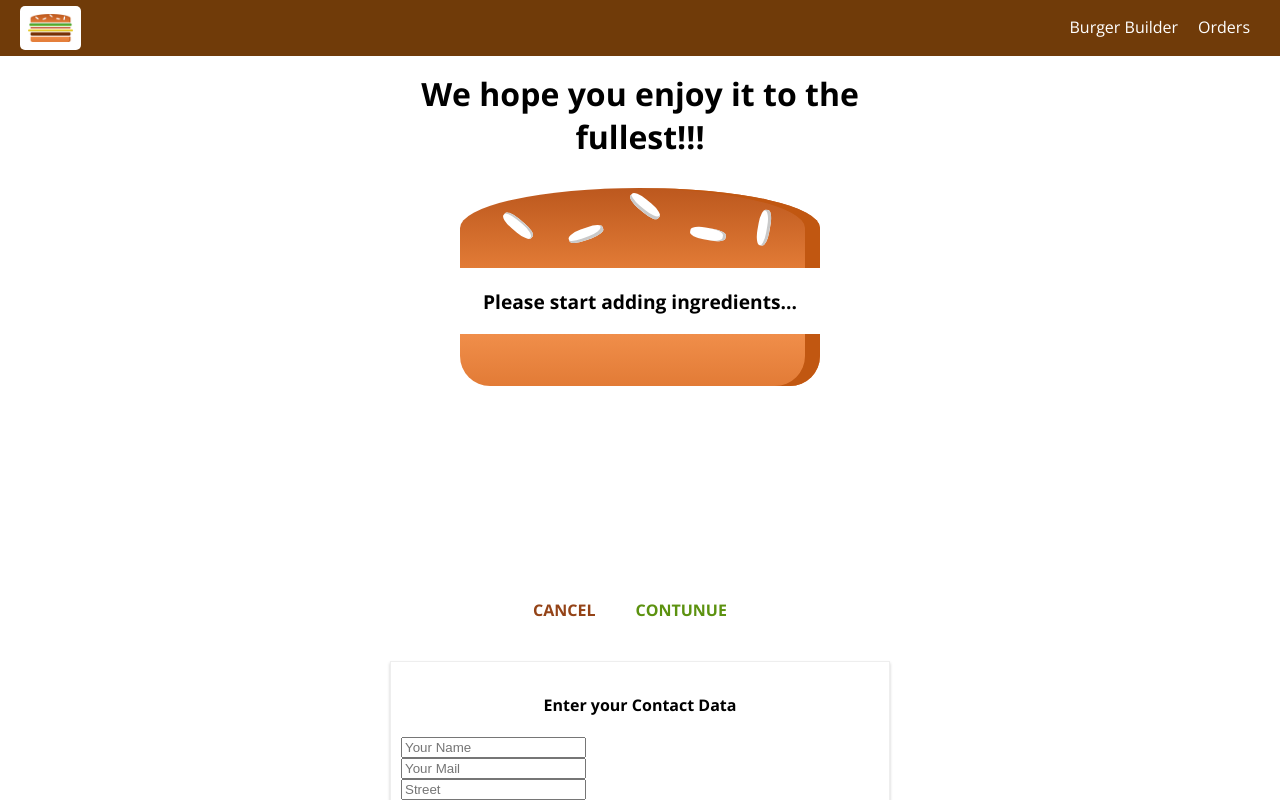
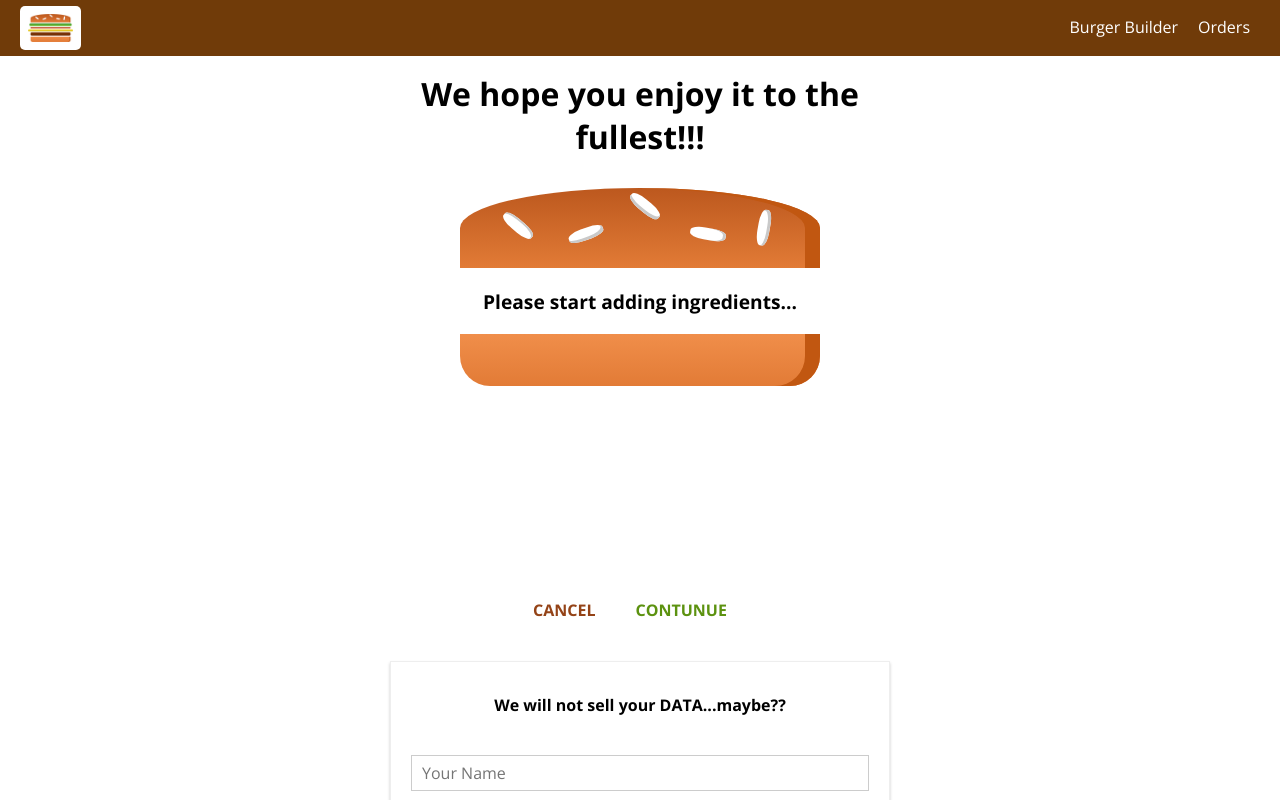
Before and after one commit to goodis86/Burger-Builder, a React app: page /checkout in a window 1280 px wide. Both pictures are taken after a click on the button "CONTUNUE". Shown: the top 800 px of the page. Built offline with nearby package versions, Linux system fonts and the light colour scheme.

Commit message:
Dynamic Form and Form Validation ADDED!!

```diff
--- a/src/components/UI/Button/Button.css
+++ b/src/components/UI/Button/Button.css
@@ -22,3 +22,7 @@
 .Danger {
     color: #944317;
 }
+.Button:disabled {
+    color: grey;
+    cursor: not-allowed;
+}
--- a/src/components/UI/Button/Button.js
+++ b/src/components/UI/Button/Button.js
@@ -5,8 +5,10 @@ import classes from './Button.css'
 const button = (props) => (
 
     <button
+    disabled = {props.disabled}
     className = {[classes.Button, classes[props.btnType]].join(' ')}
-    onClick = {props.clicked}>
+    onClick = {props.clicked}
+    >
         {props.children}
 
     </button>
--- a/src/components/UI/Input/Input.css
+++ b/src/components/UI/Input/Input.css
@@ -18,9 +18,15 @@
     background-color: white;
     font: inherit;
     padding: 6px 10px;
+    box-sizing: border-box;
 }
 
-.InputElement :focus {
+.InputElement:focus {
     outline: none;
     background-color: #ccc;
 }
+
+.Invalid {
+    border: 1px solid red;
+    background-color: salmon;
+}
--- a/src/components/UI/Input/Input.js
+++ b/src/components/UI/Input/Input.js
@@ -1,15 +1,51 @@
 import React from 'react';
 import classes from './Input.css'
 
-const input = (props) => {
+const Input = (props) => {
     let inputElement = null;
+    const inputClasses = [classes.InputElement];
 
-    switch(props.inputType) {
-        case('input') :  inputElement = <input className = {classes.InputElement}{...props}/>
+    if(props.invalid && props.shouldValidate && props.touched) {
+        inputClasses.push(classes.Invalid)
+    }
+
+    switch(props.elementType) {
+
+        case('input') :  inputElement = <input
+        className = {inputClasses.join(' ')}
+        {...props.elementConfig}
+        value={props.value}
+        onChange = {props.changed}/>
         break;
-        case('textarea') : inputElement = <textarea className = {classes.InputElement}{...props}/>
+
+        case('textarea') :
+        inputElement = <textarea
+        className = {inputClasses.join(' ')}
+        {...props.elementConfig}
+        value={props.value}
+        onChange = {props.changed}/>
         break;
-        default: inputElement = <input className = {classes.InputElement}{...props}/>
+
+        case('select') :
+        inputElement = (
+            <select
+                className = {inputClasses.join(' ')}
+                value={props.value}
+                onChange = {props.changed}>
+                {props.elementConfig.options.map(option => (
+                    <option key = {option.value} value = {option.value}>
+                        {option.displayValue}
+                    </option>
+                ))}
+            </select>
+        );
+        break;
+
+        default: inputElement = <input
+        className = {inputClasses.join(' ')}
+        {...props.elementConfig}
+        value={props.value}
+        onChange = {props.changed}/>
     }
 
     return (
@@ -21,4 +57,4 @@ const input = (props) => {
 }
 
 
-export default input;
+export default Input;
--- a/src/containers/Checkout/ContactData/ContactData.css
+++ b/src/containers/Checkout/ContactData/ContactData.css
@@ -9,9 +9,7 @@
 
 }
 
-.Input {
-  display: block;
-}
+
 
 @media (min-width: 600px) {
   .ContactData {
--- a/src/containers/Checkout/ContactData/ContactData.js
+++ b/src/containers/Checkout/ContactData/ContactData.js
@@ -3,36 +3,111 @@ import Button from '../../../components/UI/Button/Button';
 import classes from './ContactData.css'
 import axios from "../../../axios-orders";
 import Spinner from '../../../axios-orders';
+import Input from '../../../components/UI/Input/Input'
 //import spinner from '../../../components/UI/Spinner/Spinner';
 
 
 class ContactData extends Component {
   state = {
-      name: '',
-      email: '',
-      address: {
-          street: '',
-          postalCode: ''
+     orderForm: {
+
+            name: {
+                elementType: 'input',
+                elementConfig: {
+                    type: 'text',
+                    placeholder: 'Your Name'
+                },
+                value: '',
+                validation: {
+                    required: true
+                },
+                valid: false,
+                touched: false
+            },
+
+                street: {
+                    elementType: 'input',
+                    elementConfig: {
+                        type: 'text',
+                        placeholder: 'Street'
+                    },
+                    value: '',
+                    validation: {
+                        required: true
+                    },
+                    valid: false,
+                    touched: false
+                },
+                zipCode: {
+                    elementType: 'input',
+                    elementConfig: {
+                        type: 'text',
+                        placeholder: 'ZIP CODE'
+                    },
+                    value: '',
+                    validation: {
+                        required: true,
+                        minLength: 5,
+                        maxLength: 5
+                    },
+                    valid: false,
+                    touched: false
+                },
+                country: {
+                    elementType: 'input',
+                    elementConfig: {
+                        type: 'text',
+                        placeholder: 'Country'
+                    },
+                    value: '',
+                    validation: {
+                        required: true
+                    },
+                    valid: false,
+                    touched: false
+                },
+                email: {
+                    elementType: 'input',
+                    elementConfig: {
+                        type: 'email',
+                        placeholder: 'Your Email'
+                    },
+                    value: '',
+                    validation: {
+                        required: true
+                    },
+                    valid: false,
+                    touched: false
+                },
+                deliveryMethod: {
+                    elementType: 'select',
+                    elementConfig: {
+                       options: [
+                           {value: 'fastest', displayValue: 'Fastest'},
+                           {value: 'cheapest', displayValue: 'Cheapest'}
+                        ]
+                    },
+                    value: '',
+                    validation: {},
+                    valid: true
+                },
       },
-      loading: false
+      loading: false,
+      formIsValid: false
   }
 
   orderHandler = ( event ) => {
       event.preventDefault();
       this.setState( { loading: true } );
+      const formData = {};
+      for (let formElementIdentifier in this.state.orderForm) {
+          formData[formElementIdentifier] = this.state.orderForm[formElementIdentifier].value;
+      }
       const order = {
           ingredients: this.props.ingredients,
           price: this.props.price,
-          customer: {
-              name: 'Max Schwarzmüller',
-              address: {
-                  street: 'Teststreet 1',
-                  zipCode: '41351',
-                  country: 'Germany'
-              },
-              email: 'test@test.com'
-          },
-          deliveryMethod: 'fastest'
+          orderData: formData
+
       }
       axios.post( '/orders.json', order )
           .then( response => {
@@ -44,14 +119,69 @@ class ContactData extends Component {
           } );
   }
 
+  checkValidity(value, rules) {
+    let isValid = true;
+
+    if(rules.required) {
+            isValid = value.trim() !== '' && isValid;
+        }
+
+    if(rules.minLength) {
+        isValid = value.length >= rules.minLength && isValid
+    }
+    if(rules.maxLength) {
+        isValid = value.length <= rules.maxLength && isValid
+    }
+
+        return isValid;
+  }
+
+  inputChangedHandler = (event, inputIdentifier) => {
+        //console.log(event.target.value);
+        const updatedOrderForm = {
+            ...this.state.orderForm
+        }
+        const updatedFormElement = {
+            ...updatedOrderForm[inputIdentifier]
+        };
+        updatedFormElement.value = event.target.value;
+        updatedFormElement.valid = this.checkValidity(updatedFormElement.value, updatedFormElement.validation)
+        updatedFormElement.touched = true;
+        updatedOrderForm[inputIdentifier] = updatedFormElement;
+        //console.log(updatedFormElement);
+
+        let formIsValid = true;
+        for (let inputIdentifier in updatedOrderForm) {
+            formIsValid = updatedOrderForm[inputIdentifier].valid && formIsValid;
+        }
+        //console.log(formIsValid);
+
+        this.setState({orderForm: updatedOrderForm, formIsValid: formIsValid})
+  }
+
   render () {
+    const formElementsArray = [];
+        for (let key in this.state.orderForm) {
+            formElementsArray.push({
+                id: key,
+                config: this.state.orderForm[key]
+            })
+        }
+
       let form = (
-          <form>
-              <input className={classes.Input} type="text" name="name" placeholder="Your Name" />
-              <input className={classes.Input} type="email" name="email" placeholder="Your Mail" />
-              <input className={classes.Input} type="text" name="street" placeholder="Street" />
-              <input className={classes.Input} type="text" name="postal" placeholder="Postal Code" />
-              <Button btnType="Success" clicked={this.orderHandler}>ORDER</Button>
+          <form onSubmit = {this.orderHandler}>
+             {formElementsArray.map(formElement => (
+                 <Input
+                        key = {formElement.id}
+                        elementType = {formElement.config.elementType}
+                        elementConfig = {formElement.config.elementConfig}
+                        value = {formElement.config.value}
+                        invalid = {!formElement.config.valid}
+                        shouldValidate = {formElement.config.validation}
+                        touched = {formElement.config.touched}
+                        changed = {(event) => this.inputChangedHandler(event, formElement.id)}/>
+             ))}
+              <Button btnType="Success" disabled = {!this.state.formIsValid}>ORDER</Button>
           </form>
       );
       if ( this.state.loading ) {
@@ -59,7 +189,7 @@ class ContactData extends Component {
       }
       return (
           <div className={classes.ContactData}>
-              <h4>Enter your Contact Data</h4>
+              <h4>We will not sell your DATA...maybe??</h4>
               {form}
           </div>
       );
```
